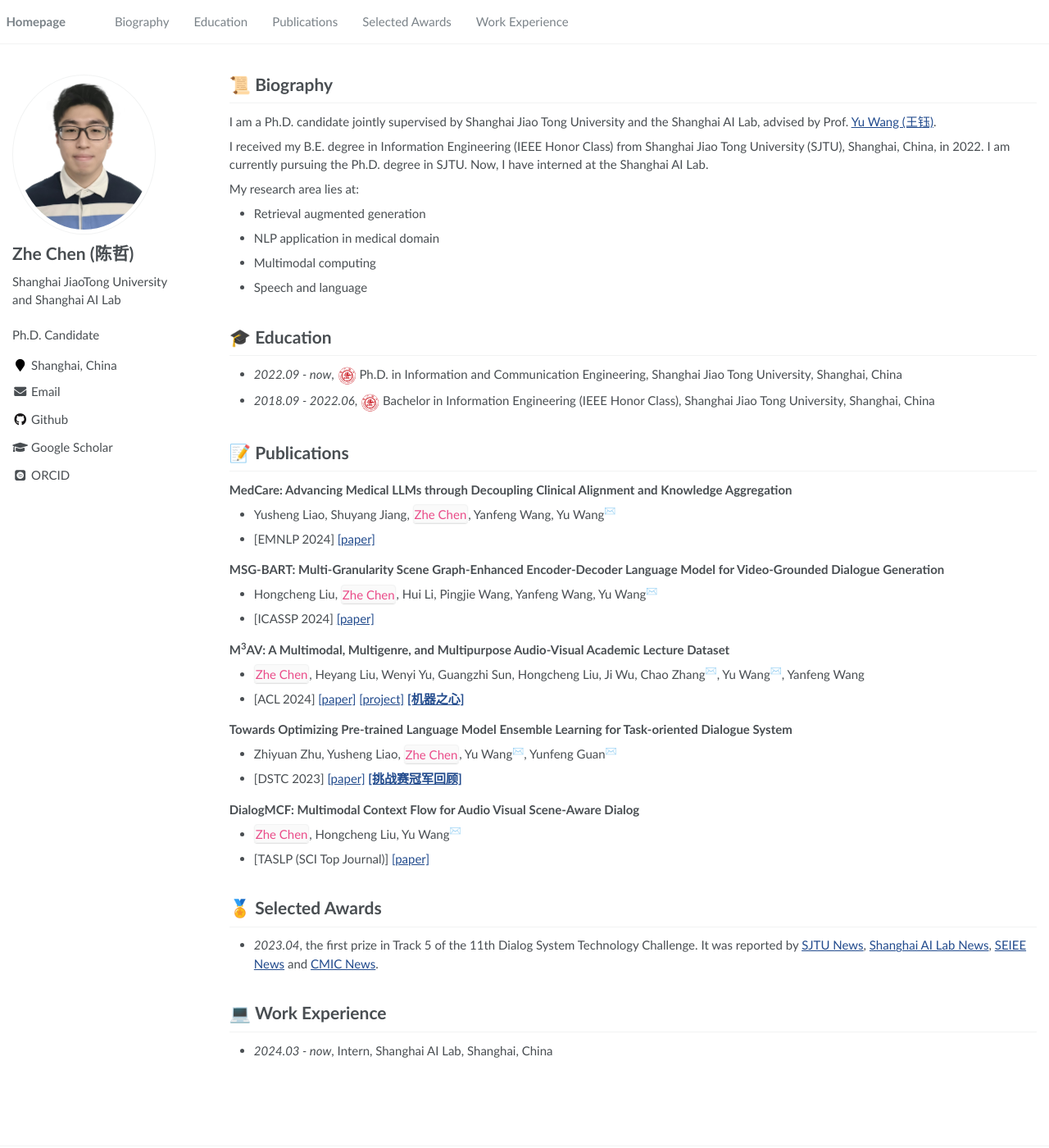
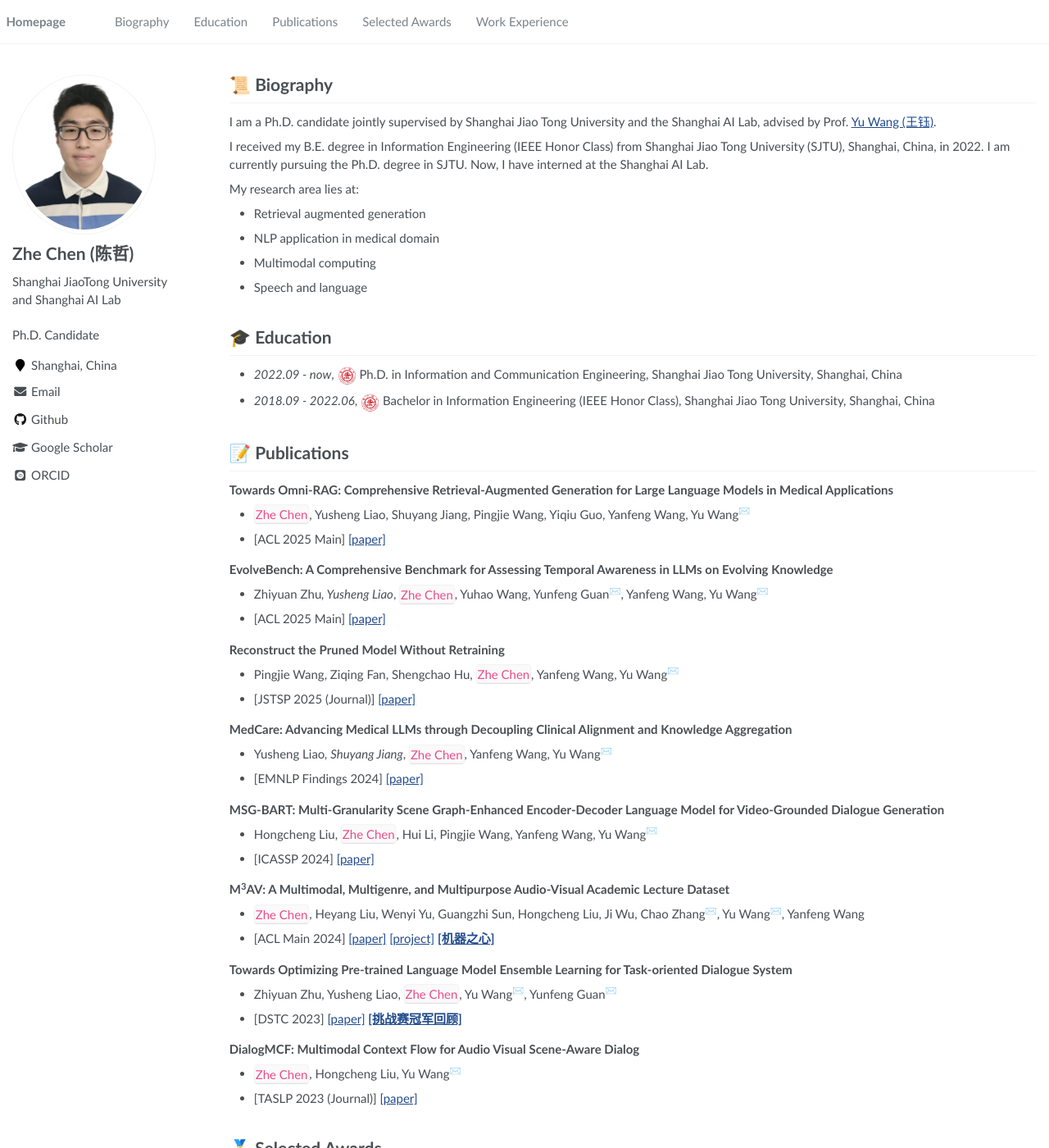
Before and after one commit to Jack-ZC8/jack-zc8.github.io, a Jekyll site: the page built from _pages/about.md, in a window 1280 px wide and 1400 px high. Shown: the whole window at 82% size. Built offline with Jekyll 4.4.1, drawn with Linux system fonts in a browser that asks for light colours; some web fonts are replaced.

Commit message:
Update about.md

```diff
--- a/_pages/about.md
+++ b/_pages/about.md
@@ -39,9 +39,21 @@ My research area lies at:
 <span class='anchor' id='publications'></span>
 # 📝 Publications
 
+**Towards Omni-RAG: Comprehensive Retrieval-Augmented Generation for Large Language Models in Medical Applications**
+- `Zhe Chen`, Yusheng Liao, Shuyang Jiang, Pingjie Wang, Yiqiu Guo, Yanfeng Wang, Yu Wang<sup>✉️</sup>
+- [ACL 2025 Main] [[paper]](https://arxiv.org/abs/2501.02460)
+
+**EvolveBench: A Comprehensive Benchmark for Assessing Temporal Awareness in LLMs on Evolving Knowledge**
+- Zhiyuan Zhu*, Yusheng Liao*, `Zhe Chen`, Yuhao Wang, Yunfeng Guan<sup>✉️</sup>, Yanfeng Wang, Yu Wang<sup>✉️</sup>
+- [ACL 2025 Main] [[paper]](#)
+
+**Reconstruct the Pruned Model Without Retraining**
+- Pingjie Wang, Ziqing Fan, Shengchao Hu, `Zhe Chen`, Yanfeng Wang, Yu Wang<sup>✉️</sup>
+- [JSTSP 2025 (Journal)] [[paper]](https://ieeexplore.ieee.org/document/11002425)
+
 **MedCare: Advancing Medical LLMs through Decoupling Clinical Alignment and Knowledge Aggregation**
-- Yusheng Liao, Shuyang Jiang, `Zhe Chen`, Yanfeng Wang, Yu Wang<sup>✉️</sup>
-- [EMNLP 2024] [[paper]](https://aclanthology.org/2024.findings-emnlp.619/)
+- Yusheng Liao*, Shuyang Jiang*, `Zhe Chen`, Yanfeng Wang, Yu Wang<sup>✉️</sup>
+- [EMNLP Findings 2024] [[paper]](https://aclanthology.org/2024.findings-emnlp.619/)
 
 **MSG-BART: Multi-Granularity Scene Graph-Enhanced Encoder-Decoder Language Model for Video-Grounded Dialogue Generation**
 - Hongcheng Liu, `Zhe Chen`, Hui Li, Pingjie Wang, Yanfeng Wang, Yu Wang<sup>✉️</sup>
@@ -49,7 +61,7 @@ My research area lies at:
 
 **M<sup>3</sup>AV: A Multimodal, Multigenre, and Multipurpose Audio-Visual Academic Lecture Dataset**
 - `Zhe Chen`, Heyang Liu, Wenyi Yu, Guangzhi Sun, Hongcheng Liu, Ji Wu, Chao Zhang<sup>✉️</sup>, Yu Wang<sup>✉️</sup>, Yanfeng Wang
-- [ACL 2024] [[paper]](https://aclanthology.org/2024.acl-long.489/) [[project]](https://jack-zc8.github.io/M3AV-dataset-page) [**[机器之心]**](https://mp.weixin.qq.com/s/UQ2P5AFm7yhjFm2lc70O8g)
+- [ACL Main 2024] [[paper]](https://aclanthology.org/2024.acl-long.489/) [[project]](https://jack-zc8.github.io/M3AV-dataset-page) [**[机器之心]**](https://mp.weixin.qq.com/s/UQ2P5AFm7yhjFm2lc70O8g)
 
 **Towards Optimizing Pre-trained Language Model Ensemble Learning for Task-oriented Dialogue System**
 - Zhiyuan Zhu, Yusheng Liao, `Zhe Chen`, Yu Wang<sup>✉️</sup>, Yunfeng Guan<sup>✉️</sup>
@@ -57,7 +69,7 @@ My research area lies at:
 
 **DialogMCF: Multimodal Context Flow for Audio Visual Scene-Aware Dialog**
 - `Zhe Chen`, Hongcheng Liu, Yu Wang<sup>✉️</sup>
-- [TASLP (SCI Top Journal)] [[paper]](https://ieeexplore.ieee.org/document/10147255)
+- [TASLP 2023 (Journal)] [[paper]](https://ieeexplore.ieee.org/document/10147255)
 
 
 <span class='anchor' id='awards'></span>
```
